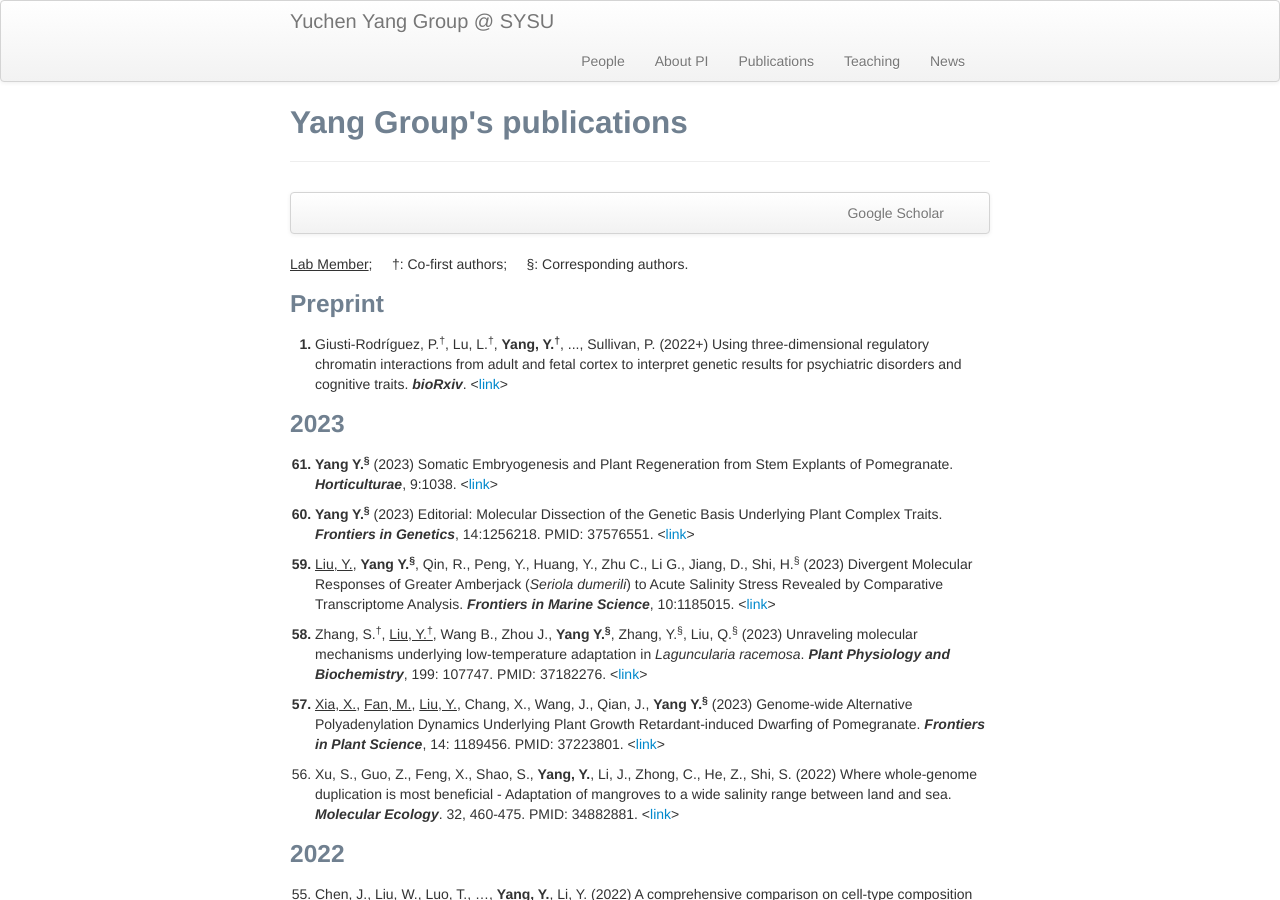
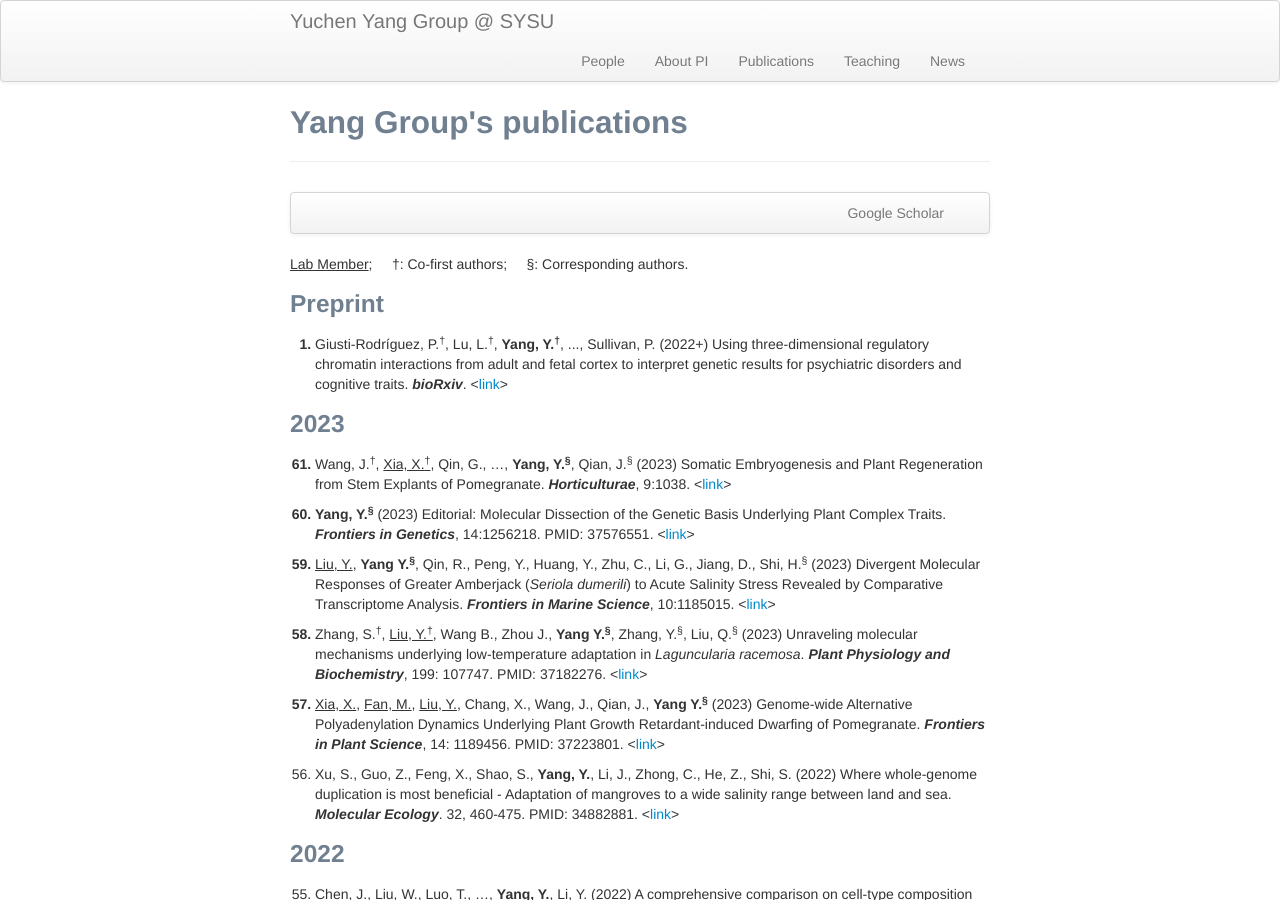
Before and after one commit to yuchenyanggroup/yuchenyanggroup.github.io, a Jekyll site: the page built from pages/pubs.md, in a window 1280 px wide and 900 px high. Built offline with Jekyll 4.4.1, drawn with Linux system fonts in a browser that asks for light colours.

Commit message:
Update pubs.md

```diff
--- a/pages/pubs.md
+++ b/pages/pubs.md
@@ -17,11 +17,11 @@ title: Yang Group's publications
 <ol start="1" style="font-weight: bold;"> <li><span style="font-weight: normal;">Giusti-Rodríguez, P.<sup>&dagger;</sup>, Lu, L.<sup>&dagger;</sup>, <b>Yang, Y.<sup>&dagger;</sup></b>, ..., Sullivan, P. (2022+) Using three-dimensional regulatory chromatin interactions from adult and fetal cortex to interpret genetic results for psychiatric disorders and cognitive traits. <i><b>bioRxiv</b></i>. <<a href="https://www.biorxiv.org/content/10.1101/406330v1.full">link</a>></span></li></ol>
 
 ### 2023
-<ol start="61" style="font-weight: bold;"> <li><span style="font-weight: normal;"> <b>Yang Y.<sup>&sect;</sup></b> (2023) Somatic Embryogenesis and Plant Regeneration from Stem Explants of Pomegranate. <i><b>Horticulturae</b></i>, 9:1038. <<a href="https://www.frontiersin.org/articles/10.3389/fgene.2023.1256218/full">link</a>></span></li></ol>
+<ol start="61" style="font-weight: bold;"> <li><span style="font-weight: normal;"> Wang, J.<sup>&dagger;</sup>, <u>Xia, X.<sup>&dagger;</sup></u>, Qin, G., …, <b>Yang, Y.<sup>&sect;</sup></b>, Qian, J.<sup>&sect;</sup> (2023) Somatic Embryogenesis and Plant Regeneration from Stem Explants of Pomegranate. <i><b>Horticulturae</b></i>, 9:1038. <<a href="https://www.mdpi.com/2311-7524/9/9/1038">link</a>></span></li></ol>
 
-<ol start="60" style="font-weight: bold;"> <li><span style="font-weight: normal;"> <b>Yang Y.<sup>&sect;</sup></b> (2023) Editorial: Molecular Dissection of the Genetic Basis Underlying Plant Complex Traits. <i><b>Frontiers in Genetics</b></i>, 14:1256218. PMID: 37576551. <<a href="https://www.frontiersin.org/articles/10.3389/fgene.2023.1256218/full">link</a>></span></li></ol>
+<ol start="60" style="font-weight: bold;"> <li><span style="font-weight: normal;"> <b>Yang, Y.<sup>&sect;</sup></b> (2023) Editorial: Molecular Dissection of the Genetic Basis Underlying Plant Complex Traits. <i><b>Frontiers in Genetics</b></i>, 14:1256218. PMID: 37576551. <<a href="https://www.frontiersin.org/articles/10.3389/fgene.2023.1256218/full">link</a>></span></li></ol>
 
-<ol start="59" style="font-weight: bold;"> <li><span style="font-weight: normal;"> <u>Liu, Y.</u>, <b>Yang Y.<sup>&sect;</sup></b>, Qin, R., Peng, Y., Huang, Y., Zhu C., Li G., Jiang, D., Shi, H.<sup>&sect;</sup> (2023) Divergent Molecular Responses of Greater Amberjack (<i>Seriola dumerili</i>) to Acute Salinity Stress Revealed by Comparative Transcriptome Analysis. <i><b>Frontiers in Marine Science</b></i>, 10:1185015. <<a href="https://www.frontiersin.org/articles/10.3389/fmars.2023.1185015/full">link</a>></span></li></ol>
+<ol start="59" style="font-weight: bold;"> <li><span style="font-weight: normal;"> <u>Liu, Y.</u>, <b>Yang Y.<sup>&sect;</sup></b>, Qin, R., Peng, Y., Huang, Y., Zhu, C., Li, G., Jiang, D., Shi, H.<sup>&sect;</sup> (2023) Divergent Molecular Responses of Greater Amberjack (<i>Seriola dumerili</i>) to Acute Salinity Stress Revealed by Comparative Transcriptome Analysis. <i><b>Frontiers in Marine Science</b></i>, 10:1185015. <<a href="https://www.frontiersin.org/articles/10.3389/fmars.2023.1185015/full">link</a>></span></li></ol>
 
 <ol start="58" style="font-weight: bold;"> <li><span style="font-weight: normal;"> Zhang, S.<sup>&dagger;</sup>, <u>Liu, Y.<sup>&dagger;</sup></u>, Wang B., Zhou J., <b>Yang Y.<sup>&sect;</sup></b>, Zhang, Y.<sup>&sect;</sup>, Liu, Q.<sup>&sect;</sup> (2023) Unraveling molecular mechanisms underlying low-temperature adaptation in <i>Laguncularia racemosa</i>. <i><b>Plant Physiology and Biochemistry</b></i>, 199: 107747. PMID: 37182276. <<a href="https://www.sciencedirect.com/science/article/abs/pii/S0981942823002589">link</a>></span></li></ol>
 
```
